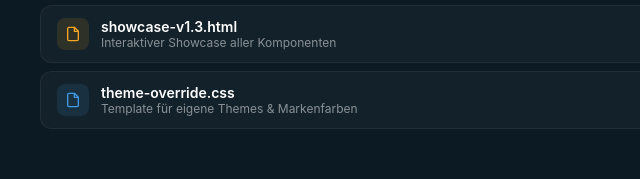
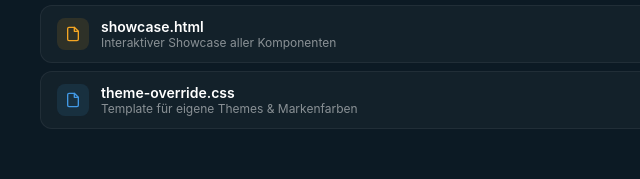
Before and after one commit to JUNGHERZ/GlassKit, a plain HTML site: page index.html in a window 1280 px wide. Shown: the part 1073-1252 px from the top of the page, 0-640 px from the left. Drawn offline with Linux system fonts and the light colour scheme.

Commit message:
refactor: showcase-v1.3.html → showcase.html + CHANGELOG.md
- showcase-v1.3.html umbenannt zu showcase.html (versionsfrei)
- Alle Verlinkungen auf showcase.html aktualisiert (index.html, README.md)
- CHANGELOG.md erstellt: vollständige Dokumentation von v1.3.0
  (Added, Fixed, Design Decisions, Unreleased Roadmap)
- README.md: CHANGELOG-Badge + Link in Navigation + Abschnitt ergänzt

```diff
--- a/index.html
+++ b/index.html
@@ -579,7 +579,7 @@
         <svg viewBox="0 0 24 24"><path d="M2 3h6a4 4 0 0 1 4 4v14a3 3 0 0 0-3-3H2z"/><path d="M22 3h-6a4 4 0 0 0-4 4v14a3 3 0 0 1 3-3h7z"/></svg>
         Dokumentation
       </a>
-      <a href="showcase-v1.3.html" class="btn-ghost">
+      <a href="showcase.html" class="btn-ghost">
         <svg viewBox="0 0 24 24"><rect x="2" y="3" width="20" height="14" rx="2" ry="2"/><line x1="8" y1="21" x2="16" y2="21"/><line x1="12" y1="17" x2="12" y2="21"/></svg>
         Live Showcase
       </a>
@@ -648,13 +648,13 @@
         </div>
       </a>
 
-      <a href="showcase-v1.3.html" style="text-decoration:none; color:inherit;">
+      <a href="showcase.html" style="text-decoration:none; color:inherit;">
         <div class="file-item">
           <div class="file-item__icon file-item__icon--html">
             <svg viewBox="0 0 24 24"><path d="M14 2H6a2 2 0 0 0-2 2v16a2 2 0 0 0 2 2h12a2 2 0 0 0 2-2V8z"/><polyline points="14 2 14 8 20 8"/></svg>
           </div>
           <div>
-            <div class="file-item__name">showcase-v1.3.html</div>
+            <div class="file-item__name">showcase.html</div>
             <div class="file-item__desc">Interaktiver Showcase aller Komponenten</div>
           </div>
           <span class="file-item__size">18 KB</span>
@@ -678,7 +678,7 @@
   <!-- Phone Frame -->
   <div class="hero__phone">
     <div class="phone-frame">
-      <iframe src="showcase-v1.3.html" title="GlassKit Showcase"></iframe>
+      <iframe src="showcase.html" title="GlassKit Showcase"></iframe>
     </div>
   </div>
 
@@ -693,7 +693,7 @@
   </div>
   <div class="footer__links">
     <a href="docs.html">Dokumentation</a>
-    <a href="showcase-v1.3.html">Showcase</a>
+    <a href="showcase.html">Showcase</a>
   </div>
 </footer>
 
--- a/showcase-v1.3.html
+++ b/showcase.html
@@ -3,7 +3,7 @@
 <head>
   <meta charset="UTF-8">
   <meta name="viewport" content="width=device-width, initial-scale=1.0, user-scalable=no">
-  <title>Glassmorphism v1.3 – Jungherz GmbH</title>
+  <title>GlassKit – Komponenten Showcase</title>
   <link rel="stylesheet" href="glasskit.css">
   <!-- Optional: Theme Override einbinden -->
   <!-- <link rel="stylesheet" href="theme-override.css"> -->
```
Also changed, not shown: CHANGELOG.md (added), README.md.
